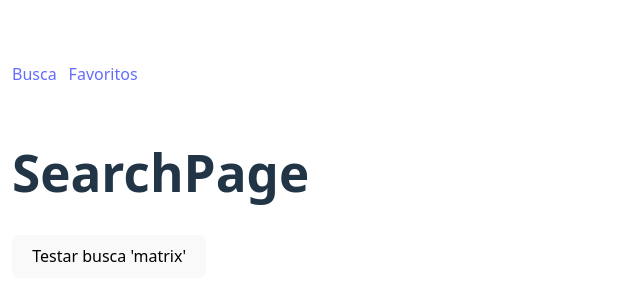
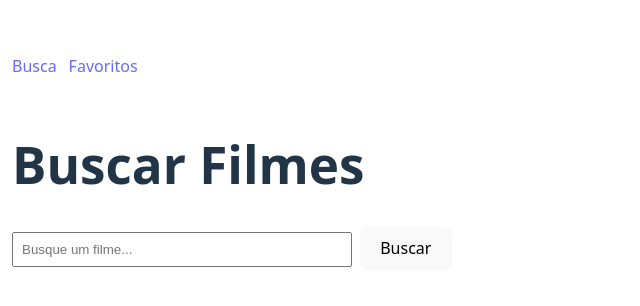
Before and after one commit to LucasBagolin/movie-app, a React (Vite) app: page / in a window 1280 px wide. Shown: the part 230-536 px from the top of the page, without its empty margins (0-640 px from the left). Built offline with nearby package versions, Linux system fonts and the light colour scheme.

Commit message:
feat: search page with API + pagination

```diff
--- /dev/null
+++ b/src/components/SearchBar.jsx
@@ -0,0 +1,19 @@
+export default function SearchBar({ value, onChange, onSubmit }) {
+  function handleSubmit(e) {
+    e.preventDefault();           // não recarrega a página
+    onSubmit?.();
+  }
+
+  return (
+    <form onSubmit={handleSubmit} style={{ marginBottom: 16 }}>
+      <input
+        type="text"
+        placeholder="Busque um filme..."
+        value={value}
+        onChange={(e) => onChange(e.target.value)}
+        style={{ padding: 8, width: 320 }}
+      />
+      <button type="submit" style={{ marginLeft: 8 }}>Buscar</button>
+    </form>
+  );
+}
--- a/src/pages/SearchPage.jsx
+++ b/src/pages/SearchPage.jsx
@@ -1,34 +1,75 @@
 import { useState } from "react";
-import { searchMovies } from "../api/tmdb";
+import SearchBar from "../components/SearchBar.jsx";
+import { searchMovies } from "../api/tmdb.js";
+import { Link } from "react-router-dom";
+
+const IMG = import.meta.env.VITE_TMDB_IMG_BASE;
 
 export default function SearchPage() {
-  const [status, setStatus] = useState("idle"); // idle | loading | success | error
-  const [total, setTotal] = useState(null);
-  const [msg, setMsg] = useState("");
+  const [query, setQuery] = useState("");
+  const [page, setPage] = useState(1);
+  const [results, setResults] = useState([]);
+  const [totalPages, setTotalPages] = useState(0);
+  const [loading, setLoading] = useState(false);
+  const [error, setError] = useState("");
 
-  async function testarBusca() {
+  async function doSearch(p = 1) {
+    if (!query.trim()) return;
     try {
-      setStatus("loading");
-      setMsg("");
-      const data = await searchMovies({ query: "matrix", page: 1 });
-      setTotal(data.total_results);
-      setStatus("success");
-    } catch (err) {
-      setStatus("error");
-      setMsg(err.message);
+      setLoading(true);
+      setError("");
+      const data = await searchMovies({ query, page: p });
+      setResults(data.results || []);
+      setTotalPages(data.total_pages || 0);
+      setPage(p);
+    } catch (e) {
+      setError(e.message);
+    } finally {
+      setLoading(false);
     }
   }
 
   return (
     <div>
-      <h1>SearchPage</h1>
+      <h1>Buscar Filmes</h1>
 
-      <button onClick={testarBusca} disabled={status === "loading"}>
-        {status === "loading" ? "Buscando..." : "Testar busca 'matrix'"}
-      </button>
+      <SearchBar
+        value={query}
+        onChange={(v) => { setQuery(v); setPage(1); }}
+        onSubmit={() => doSearch(1)}
+      />
 
-      {status === "success" && <p>Total de resultados: {total}</p>}
-      {status === "error" && <p style={{ color: "red" }}>Erro: {msg}</p>}
+      {loading && <p>Carregando...</p>}
+      {error && <p style={{color:"red"}}>Erro: {error}</p>}
+      {!loading && !error && results.length === 0 && query && <p>Nenhum resultado.</p>}
+
+      {/* Grid simples de cards */}
+      <div style={{ display: "grid", gridTemplateColumns: "repeat(auto-fill, minmax(160px, 1fr))", gap: 12 }}>
+        {results.map((m) => (
+          <div key={m.id} style={{ border: "1px solid #333", padding: 8 }}>
+            <Link to={`/movie/${m.id}`} style={{ textDecoration: "none", color: "inherit" }}>
+              <img
+                src={m.poster_path ? `${IMG}/w342${m.poster_path}` : "https://via.placeholder.com/342x513?text=Sem+Poster"}
+                alt={m.title}
+                style={{ width: "100%", height: 240, objectFit: "cover" }}
+              />
+              <h3 style={{ fontSize: 16, marginTop: 8 }}>{m.title}</h3>
+              <p style={{ opacity: 0.7 }}>{(m.release_date || "").slice(0,4)}</p>
+            </Link>
+          </div>
+        ))}
+      </div>
+
+      {/* Paginação básica */}
+      {totalPages > 1 && (
+        <div style={{ marginTop: 16, display: "flex", gap: 8 }}>
+          <button onClick={() => doSearch(1)} disabled={page === 1 || loading}>« Primeiro</button>
+          <button onClick={() => doSearch(page - 1)} disabled={page === 1 || loading}>‹ Anterior</button>
+          <span>Página {page} de {totalPages}</span>
+          <button onClick={() => doSearch(page + 1)} disabled={page === totalPages || loading}>Próximo ›</button>
+          <button onClick={() => doSearch(totalPages)} disabled={page === totalPages || loading}>Último »</button>
+        </div>
+      )}
     </div>
   );
 }
```
